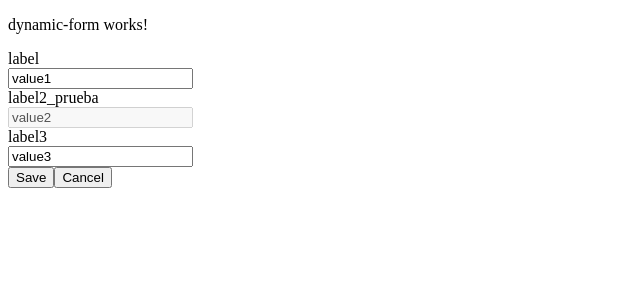
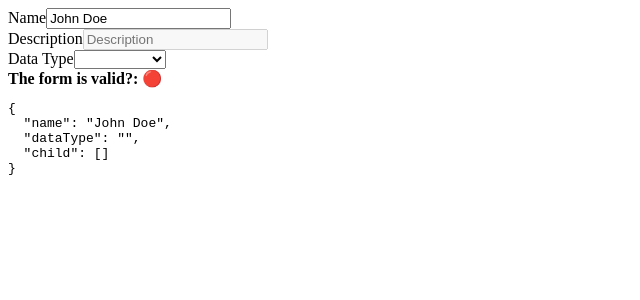
Before and after one commit to jorfepa/fis-components, an Angular app: page / in a window 1280 px wide. Shown: the top 300 px of the page, without its empty margins (0-640 px from the left). Built offline with nearby package versions, Linux system fonts and the light colour scheme.

Commit message:
Working with Childs

```diff
--- a/src/app/app.component.html
+++ b/src/app/app.component.html
@@ -1 +1 @@
-<fgeDynamicField [fieldConfigs]="fieldConfigs"></fgeDynamicField>
+<fgeDynamicField [fieldConfigs]="fieldConfigs" [settingDataTypes]="dataTypes"></fgeDynamicField>
--- a/src/app/app.component.ts
+++ b/src/app/app.component.ts
@@ -1,67 +1,91 @@
-import { Component } from '@angular/core';
+import { Component, OnInit } from '@angular/core';
 import { FieldConfig } from './components/dynamic-form/models/field-config.model';
 import { Validators } from '@angular/forms';
+
+import settingsData from './settings.json';
+import settingDataTypes from './dataTypes.json';
 
 @Component({
   selector: 'app-root',
   templateUrl: './app.component.html',
   styleUrls: ['./app.component.scss'],
 })
-export class AppComponent {
+export class AppComponent implements OnInit {
+  dataTypes = settingDataTypes.data.items;
+  types: string[] = [];
+
+  ngOnInit(): void {
+    settingDataTypes.data.items.forEach(type => {
+        this.types.push(type.name);
+    });
+    /* this.data.forEach(element => {
+      this.fieldConfigs.push({
+        disabled: false,
+        label: 'name',
+        name: 'name',
+        options: ['opt1', 'opt2'],
+        placeholder: 'Name',
+        type: 'text',
+        value: 'value1',
+        src: '',
+        filename: '',
+        focus: true,
+        validation: {
+          errorMsg: 'errorMsg',
+          validator: [Validators.required],
+        },
+      });
+    }); */
+  }
+
   fieldConfigs: FieldConfig[] = [
     {
       disabled: false,
-      label: 'label',
+      label: 'Name',
       name: 'name',
-      options: ['opt1', 'opt2'],
-      placeholder: 'placeholder',
+      options: [],
+      placeholder: 'Name',
       type: 'text',
-      value: 'value1',
-      src: 'scr',
-      filename: 'filename',
-      focus: false,
+      value: 'John Doe',
+      src: '',
+      filename: '',
+      focus: true,
       validation: {
-        val1: {
         errorMsg: 'errorMsg',
         validator: [Validators.required],
       },
     },
-    },
     {
       disabled: true,
-      label: 'label2_prueba',
-      name: 'name2',
-      options: ['opt1', 'opt2'],
-      placeholder: 'placeholder2',
+      label: 'Description',
+      name: 'description',
+      options: [],
+      placeholder: 'Description',
       type: 'text',
-      value: 'value2',
-      src: 'scr2',
-      filename: 'filename2',
+      value: '',
+      src: '',
+      filename: '',
       focus: false,
       validation: {
-        val1: {
         errorMsg: 'errorMsg',
         validator: [Validators.required],
       },
     },
-    },
     {
       disabled: false,
-      label: 'label3',
-      name: 'name3',
-      options: ['opt1', 'opt2'],
-      placeholder: 'placeholder3',
-      type: 'text',
-      value: 'value3',
-      src: 'scr3',
-      filename: 'filename3',
+      label: 'Data Type',
+      name: 'dataType',
+      options: this.types,
+      placeholder: 'Choose data type',
+      type: 'select',
+      value: '',
+      src: '',
+      filename: '',
       focus: false,
       validation: {
-        val1: {
         errorMsg: 'errorMsg',
         validator: [Validators.required],
       },
     },
-    },
   ];
 }
--- a/src/app/components/dynamic-form/dynamic-form.component.html
+++ b/src/app/components/dynamic-form/dynamic-form.component.html
@@ -1,54 +1,44 @@
-<p>dynamic-form works!</p>
-<form
-  class="dynamic-form"
-  [formGroup]="formParent"
-  (submit)="handleSubmit($event)"
->
-  <ng-container *ngFor="let field of fieldConfigs">
-    <label>{{ field.label }}</label>
+<div class="main-wrapper">
+  <div class="wrapper">
 
-    <div [ngSwitch]="field.type">
-      <input
-        *ngSwitchCase="'text'"
-        [disabled]="field.disabled"
-        [value]="field.value"
-        [id]="field.name"
-        [type]="field.type"
-        [placeholder]="field.placeholder"
+    <form [formGroup]="formParent" class="form-parent">
+      <ng-container *ngFor="let item of fieldConfigs">
+        <div class="form-field" *ngIf="item.type=='text'">
+          <label>{{item.label}}</label>
+          <input [type]="item.type" [placeholder]="item.placeholder" [formControlName]="item.name">
+        </div>
+        <div class="form-field" *ngIf="item.type=='select'">
+          <label>{{item.label}}</label>
+          <select [formControlName]="item.name" (change)="onDataTypeChange($event)">
+            <ng-container *ngFor="let option of item.options">
+              <option [value]="option">{{option}}</option>
+            </ng-container>
+          </select>
+          <div class="form-grid" formArrayName="child">
 
-      />
+            <div class="form-field" *ngFor="let child of getCtrl('child',formParent).controls;index as formChild">
+              <div class="form-block" [formGroupName]="formChild" *ngIf="selectedType==sett.string.name">
+                <div class="form-field">
+                  <input type="text" formControlName="String" [pattern]="sett.string.validationPattern">
+                </div>
+                <label>
+                  Pattern: {{sett.string.validationPattern}}
+               </label>
+              </div>
 
-      <!-- <select [id]="field.name" *ngSwitchCase="'dropdown'" [formControlName]="field.name">
-          <option *ngFor="let opt of field.options" [value]="opt.name">{{opt.value}}</option>
-        </select> -->
+            </div>
+
+          </div>
+        </div>
+      </ng-container>
+    </form>
+
+  </div>
+  <div class="wrapper">
+    <div><b>The form is valid?: </b>
+      <span *ngIf="formParent.valid">✔</span>
+      <span *ngIf="!formParent.valid">🔴</span>
     </div>
-  </ng-container>
-  <div class="form-group" *ngIf="errors">
-    <div class="fge-dynamic-form--error" *ngFor="let error of errors">
-      <i class="fas fa-exclamation-circle pr-1"></i>
-      {{ error }}
-    </div>
+    <pre>{{formParent.value | json}}</pre>
   </div>
-  <div class="fge-dynamic-field form-button">
-    <button
-      class="fge-dynamic-form__button btn-primary bg-secondary ml-auto"
-      type="submit"
-      (mousedown)="handleSaveAction($event)"
-      [disabled]="loadingAsyncResponse"
-    >
-      Save
-      <i
-        *ngIf="loadingAsyncResponse"
-        class="fas fa-circle-notch fa-spin px-1"
-      ></i>
-    </button>
-    <button
-      type="button"
-      class="fge-dynamic-form__button btn-secondary fge-dynamic-form__button--cancel ml-2"
-      (mousedown)="handleCancel($event)"
-      [disabled]="loadingAsyncResponse"
-    >
-      Cancel
-    </button>
-  </div>
-</form>
+</div>
--- a/src/app/components/dynamic-form/dynamic-form.component.ts
+++ b/src/app/components/dynamic-form/dynamic-form.component.ts
@@ -5,9 +5,12 @@ import {
   FormArray,
   Validators,
   ValidatorFn,
+  AbstractControl,
+  ValidationErrors
 } from '@angular/forms';
 import { Component, EventEmitter, Input, OnInit, Output } from '@angular/core';
 import { FieldConfig } from './models/field-config.model';
+//import { this.sett } from.name './helpers/data-types';
 
 @Component({
   selector: 'fgeDynamicField',
@@ -16,59 +19,97 @@ import { FieldConfig } from './models/field-config.model';
 })
 export class DynamicFormComponent implements OnInit {
   @Input() fieldConfigs: FieldConfig[] = [];
+  @Input() settingDataTypes: any[] = [];
   @Output() readonly onsubmit: EventEmitter<any> = new EventEmitter<any>();
   @Output() readonly oncancel: EventEmitter<any> = new EventEmitter<any>();
-  loadingAsyncResponse: boolean = false;
+
   public formParent: FormGroup = new FormGroup({});
-  errors: string[] = [];
+  selectedType: string = '';
+  //dataTypes = this.sett;
+  // errors.name: string[] = [];
 
-  get controls(): any {
-    return this.fieldConfigs.filter(
-      (fieldConfig: FieldConfig) => fieldConfig && fieldConfig.type !== 'button'
-    );
-  }
-  get changes() {
-    return this.formParent.valueChanges;
-  }
-  get valid() {
-    return this.formParent.valid;
-  }
-  get value() {
-    return this.formParent.value;
-  }
-  get currentForm() {
-    return this.formParent;
-  }
+  constructor() { }
 
-  constructor(private fb: FormBuilder) {}
-
+  sett: any;
   ngOnInit(): void {
+    this.sett = this.settingDataTypes.reduce((acc, item) => {
+      acc[item.name.toLowerCase()] = item;
+      return acc;
+    }, {});
     this.initFormParent();
   }
 
   initFormParent(): void {
-    if (this.formParent) {
-      this.fieldConfigs.forEach((control) => {
-        this.formParent.addControl('', this.createControl(control));
-      });
-      console.log(this.fieldConfigs);
-      console.log("🚀 ~ file: dynamic-form.component.ts:53 ~ DynamicFormComponent ~ this.fieldConfigs.forEach ~ formParent:", this.formParent)
+    let form = new FormGroup({});
+    this.fieldConfigs.forEach((control) => {
+      form.addControl(control.name, new FormControl({ value: control.value, disabled: control.disabled }, control.validation?.validator));
+    });
+    form.addControl('child', new FormArray([], [Validators.required]));
+    this.formParent = form;
+  }
+
+  loadData() {
+    this.formParent.patchValue(this.fieldConfigs);
+  }
+
+  initFormChild(childField: any) {
+    let formChild = new FormGroup({});
+    const field = this.fieldConfigs.find(f => f.type == 'text');
+    formChild.addControl(childField.name, new FormControl({ value: field?.value, disabled: field?.disabled }, [Validators.required]));
+    return formChild;
+  }
+
+  getCtrl(key: string, form: FormGroup): any {
+    return form.get(key);
+  }
+
+  onDataTypeChange(ev: any) {
+    this.selectedType = ev.target.value;
+    switch (this.selectedType) {
+      case this.sett.string.name:
+        const refChild = this.formParent.get('child') as FormArray;
+        refChild.clear();
+        refChild.push(this.initFormChild(this.sett.string));
+        break;
+      case this.sett.boolean.name:
+
+        break;
+      case this.sett.date.name:
+
+        break;
+      case this.sett.decimal.name:
+
+        break;
+      case this.sett.integer.name:
+
+        break;
+      case this.sett.json.name:
+
+        break;
+      case this.sett.privateFile.name:
+
+        break;
+      case this.sett.stringEnum.name:
+
+        break;
+      case this.sett.timespan.name:
+
+        break;
+
+      default:
+        console.log(this.sett.string.name);
+        break;
     }
   }
 
-  createControl(config: FieldConfig) {
-    const { disabled, validation, value, name } = config;
-    return this.fb.control({ disabled, value, name }, validation);
-  }
-
-  handleSubmit(event: Event) {
+  /* handleSubmit(event: Event) {
     console.log(event, this.formParent);
     event.preventDefault();
     event.stopPropagation();
     if (this.formParent.valid) {
       this.resetAsyncFlags();
       this.onsubmit.emit({
-        value: this.value,
+        //value: this.value,
         success: this.asyncSuccess.bind(this),
         error: this.asyncError.bind(this),
       });
@@ -142,5 +183,5 @@ export class DynamicFormComponent implements OnInit {
           this.validateAllFormFields(control);
         }
       });
-  }
+  } */
 }
--- a/src/app/components/dynamic-form/models/field-config.model.ts
+++ b/src/app/components/dynamic-form/models/field-config.model.ts
@@ -12,6 +12,7 @@ export class FieldConfig {
   filename?: string;
   focus?: boolean;
   validation?: {
-    [key: string]: { errorMsg: string; validator: ValidatorFn | ValidatorFn[] };
+    errorMsg: string;
+    validator: ValidatorFn[];
   };
 }
--- /dev/null
+++ b/src/app/dataTypes.json
@@ -0,0 +1,76 @@
+{
+    "data": {
+        "items": [
+            {
+                "id": 1,
+                "name": "String",
+                "validationPattern": "^[-]?[0-9]{1,19}$",
+                "_links": []
+            },
+            {
+                "id": 2,
+                "name": "Boolean",
+                "validationPattern": "^(?i)(true|false)$",
+                "_links": []
+            },
+            {
+                "id": 3,
+                "name": "Integer",
+                "validationPattern": "^[-]?[0-9]{1,19}$",
+                "_links": []
+            },
+            {
+                "id": 4,
+                "name": "Decimal",
+                "validationPattern": "^[-]?[0-9]{1,29}(?:[\\.][0-9]{0,4})?$",
+                "_links": []
+            },
+            {
+                "id": 5,
+                "name": "Date",
+                "validationPattern": "([12][0-9]{3}-(0[1-9]|1[0-2])-(0[1-9]|[12][0-9]|3[01])T([1][0-9]|[2][0-3]|0?[0-9]):([0-5]?[0-9]):([0-5]?[0-9])([.][0-9]{1,3})?Z)",
+                "_links": []
+            },
+            {
+                "id": 6,
+                "name": "Json",
+                "validationPattern": null,
+                "_links": []
+            },
+            {
+                "id": 7,
+                "name": "StringEnum",
+                "validationPattern": null,
+                "_links": [
+                    {
+                        "rel": "GetEnumDataTypes",
+                        "method": {
+                            "method": "GET"
+                        },
+                        "href": "https://internalapi.qa.awardcenter.com/settings/application/dc91a61c-5ab0-e711-8b81-005056b80f19/dataType/7/enums",
+                        "name": "Get Enum DataType"
+                    }
+                ]
+            },
+            {
+                "id": 8,
+                "name": "PrivateFile",
+                "validationPattern": null,
+                "_links": []
+            },
+            {
+                "id": 9,
+                "name": "Timespan",
+                "validationPattern": null,
+                "_links": []
+            }
+        ],
+        "offset": 0,
+        "limit": 25,
+        "totalCount": 9,
+        "sortType": "Id",
+        "sortDirection": "asc",
+        "_links": []
+    },
+    "error": null
+}
--- /dev/null
+++ b/src/app/settings.json
@@ -0,0 +1,34 @@
+{
+  "data": {
+    "items": [
+      {
+        "id": 0,
+        "settingGroupId": 0,
+        "name": "name1",
+        "description": "string",
+        "value": "string",
+        "dataType": "text",
+        "enumDataType": "string",
+        "validationPattern": "string",
+        "version": 0,
+        "publishDate": "2023-05-26T13:43:37.924Z",
+        "inherited": true,
+        "status": "Inactive"
+      },
+      {
+        "id": 0,
+        "settingGroupId": 0,
+        "name": "name2",
+        "description": "string",
+        "value": "string",
+        "dataType": "text",
+        "enumDataType": "string",
+        "validationPattern": "string",
+        "version": 0,
+        "publishDate": "2023-05-26T13:43:37.924Z",
+        "inherited": true,
+        "status": "Inactive"
+      }
+    ]
+  }
+}
--- a/tsconfig.json
+++ b/tsconfig.json
@@ -23,6 +23,8 @@
       "dom"
     ],
     "strictPropertyInitialization": false,
+    "resolveJsonModule": true,
+    "esModuleInterop": true,
   },
   "angularCompilerOptions": {
     "enableI18nLegacyMessageIdFormat": false,
```
Also changed, not shown: src/app/components/dynamic-form/helpers/data-types.ts (added, +11 -0 lines), src/app/setting.json (added, +16 -0 lines). Lines whose indentation alone changed are shown as unchanged.
